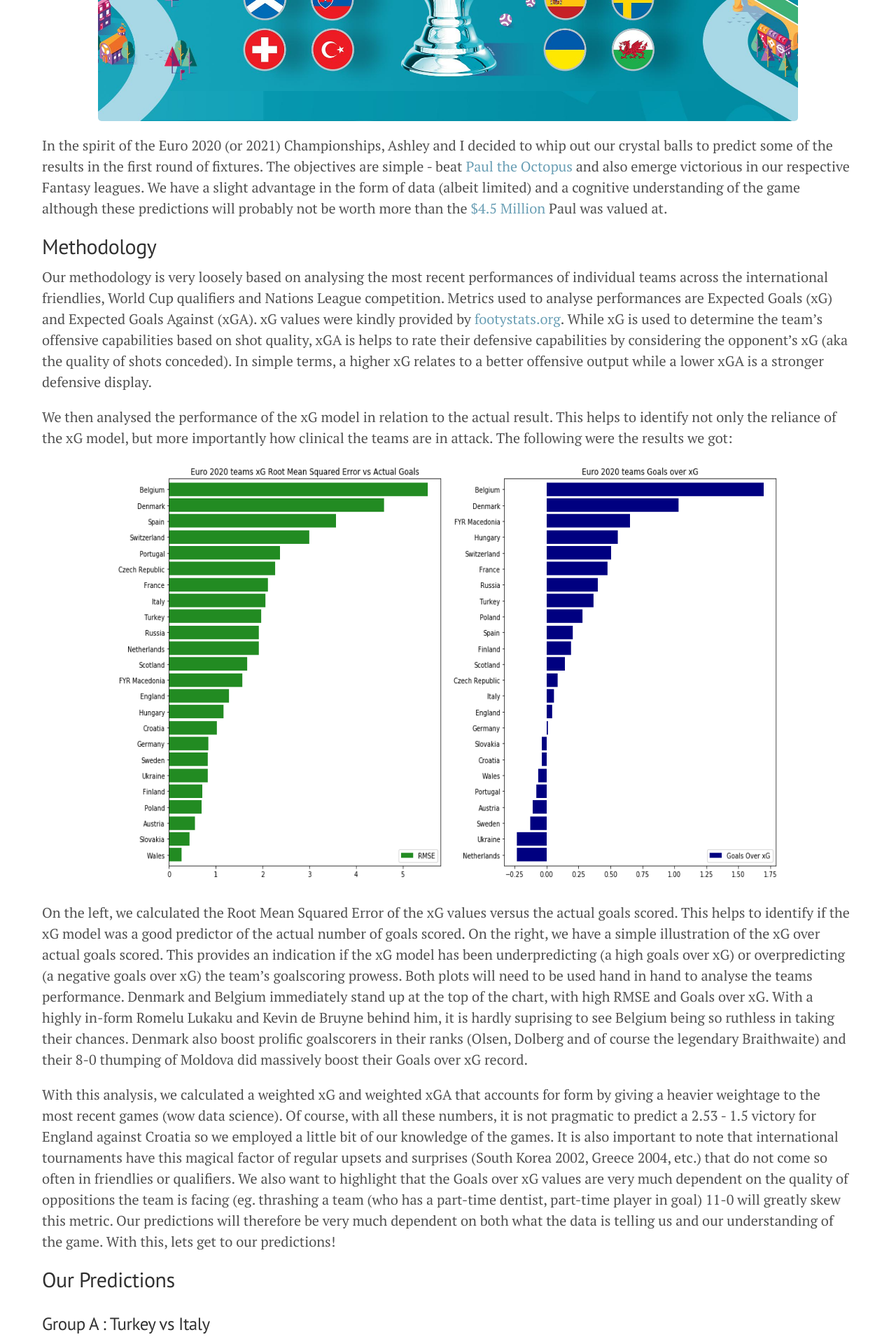
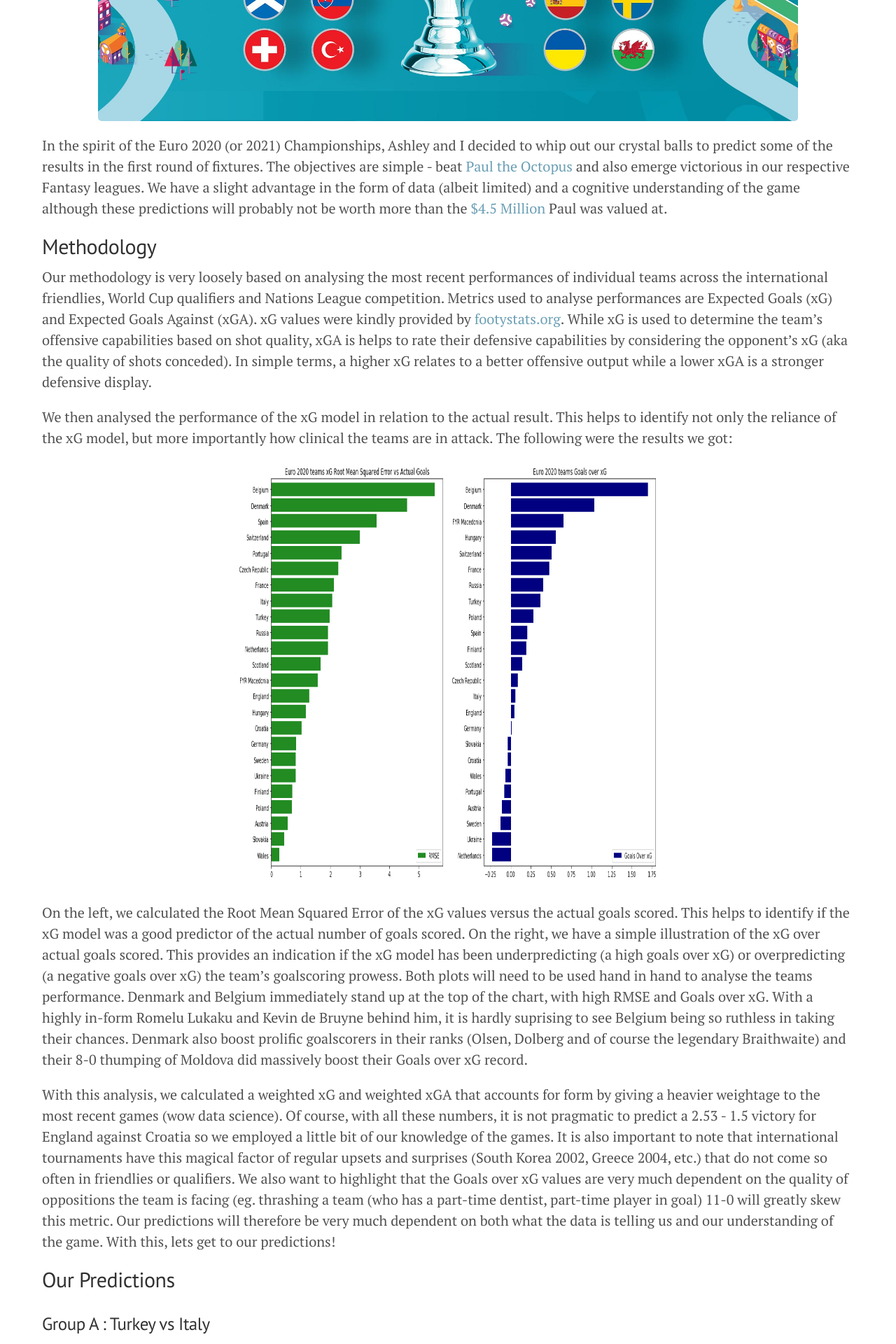
Before and after one commit to chuazy94/zy_blog_2, a Jekyll site: the page built from _posts/2021-06-07-euros-prediction.md, in a window 1280 px wide. Shown: the part 621-2541 px from the top of the page at 70% size. Built offline with Jekyll 4.4.1, drawn with Linux system fonts in a browser that asks for light colours.

Commit message:
Update 2021-06-07-euros-prediction.md

```diff
--- a/_posts/2021-06-07-euros-prediction.md
+++ b/_posts/2021-06-07-euros-prediction.md
@@ -19,10 +19,10 @@
 
 <div class="row">
         <div class="column">
-            <img alt="RMSE" src="{{ site.baseurl }}/images/Euro_2020_xG_RMSE.png" width="475" height="600">
+            <img alt="RMSE" src="{{ site.baseurl }}/images/Euro_2020_xG_RMSE.png" width="300" height="600">
         </div>
         <div class="column">
-            <img alt="xG_over_goals" src="{{ site.baseurl }}/images/Euro_2020_goals_over_xg.png" width="475" height="600">
+            <img alt="xG_over_goals" src="{{ site.baseurl }}/images/Euro_2020_goals_over_xg.png" width="300" height="600">
         </div>
 </div>
 
```
